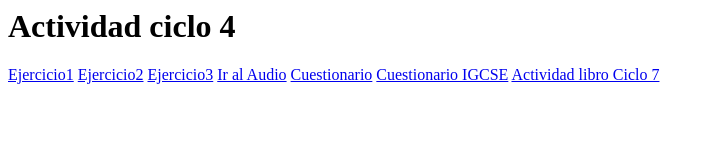
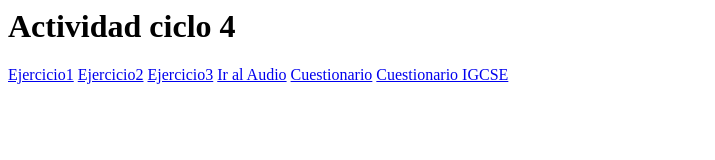
Before and after one commit to juanortiz02est/juanortiz02est.github.io, a plain HTML site: page index.html in a window 1280 px wide. Shown: the whole page, without its empty margins (0-715 px from the left). Drawn offline with Linux system fonts and the light colour scheme.

Commit message:
Update index.html
dasd

```diff
--- a/index.html
+++ b/index.html
@@ -10,7 +10,6 @@
         <a href="Audio.html">Ir al Audio</a>
          <a href="Cuestionario.html">Cuestionario</a>
         <a href="IGCSE.HTML">Cuestionario IGCSE</a>
-       <a href="Libro.html">Actividad libro Ciclo 7</a>
     </body>
 
 
```
